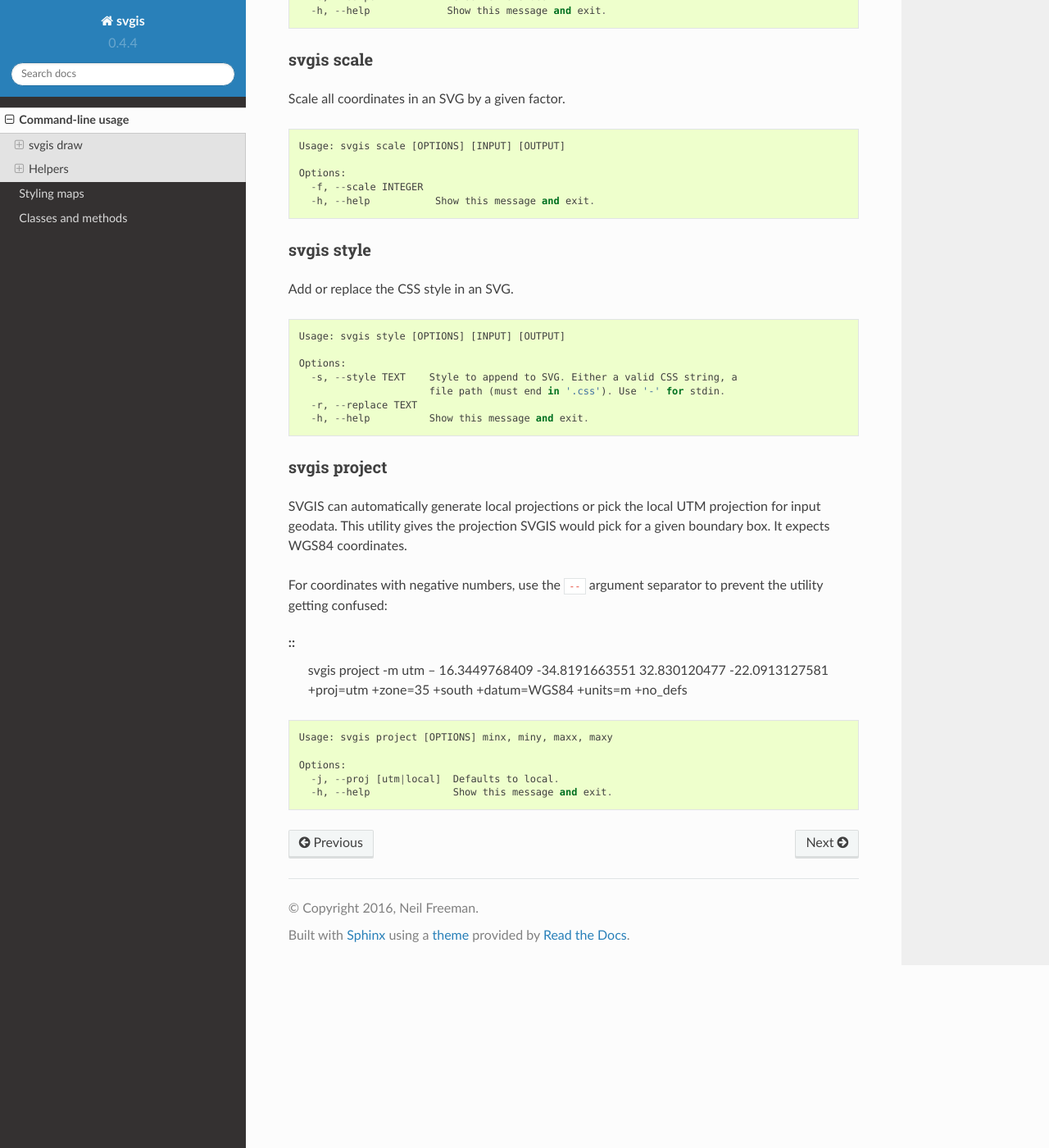
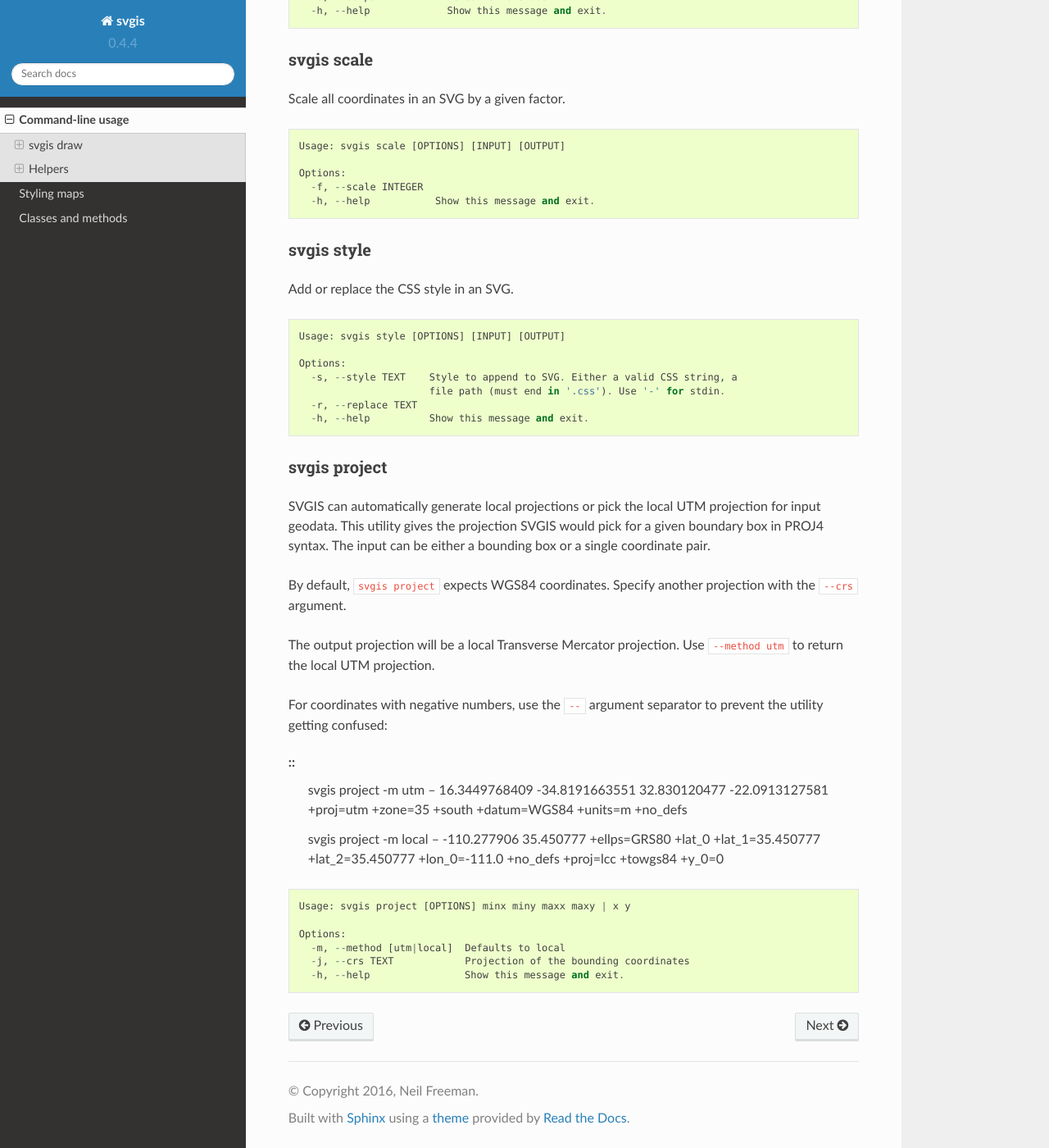
Before and after one commit to fitnr/svgis, a Sphinx documentation site: the page built from docs/cli.rst, in a window 1280 px wide and 1400 px high, scrolled down 8103 px. Shown: the whole window at 82% size. Built offline with Sphinx 7.4.7 and the Read the Docs theme 2.0.0, drawn with Linux system fonts in a browser that asks for light colours.

Commit message:
update docs
[ci skip]

```diff
--- a/docs/cli.rst
+++ b/docs/cli.rst
@@ -472,7 +472,11 @@ Add or replace the CSS style in an SVG.
 svgis project
 ^^^^^^^^^^^^^
 
-SVGIS can automatically generate local projections or pick the local UTM projection for input geodata. This utility gives the projection SVGIS would pick for a given boundary box. It expects WGS84 coordinates.
+SVGIS can automatically generate local projections or pick the local UTM projection for input geodata. This utility gives the projection SVGIS would pick for a given boundary box in PROJ4 syntax. The input can be either a bounding box or a single coordinate pair.
+
+By default, ``svgis project`` expects WGS84 coordinates. Specify another projection with the ``--crs`` argument.
+
+The output projection will be a local Transverse Mercator projection. Use ``--method utm`` to return the local UTM projection.
 
 For coordinates with negative numbers, use the ``--`` argument separator to prevent the utility
 getting confused:
@@ -481,10 +485,14 @@ getting confused:
     svgis project -m utm -- 16.3449768409 -34.8191663551 32.830120477 -22.0913127581
     +proj=utm +zone=35 +south +datum=WGS84 +units=m +no_defs
 
+    svgis project -m local -- -110.277906 35.450777
+    +ellps=GRS80 +lat_0 +lat_1=35.450777 +lat_2=35.450777 +lon_0=-111.0 +no_defs +proj=lcc +towgs84 +y_0=0
+
 ::
 
-    Usage: svgis project [OPTIONS] minx, miny, maxx, maxy
+    Usage: svgis project [OPTIONS] minx miny maxx maxy | x y
 
     Options:
-      -j, --proj [utm|local]  Defaults to local.
-      -h, --help              Show this message and exit.
+      -m, --method [utm|local]  Defaults to local
+      -j, --crs TEXT            Projection of the bounding coordinates
+      -h, --help                Show this message and exit.
```
